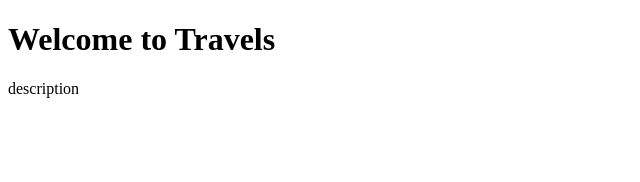
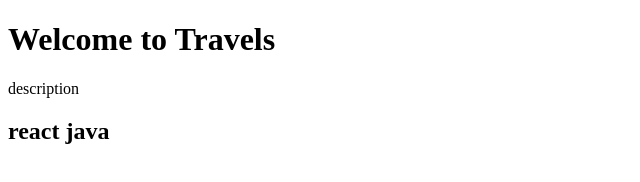
Before and after one commit to medipallibharath/travelbookings, a website: page index.html in a window 1280 px wide. Shown: the whole page, without its empty margins (0-640 px from the left). Drawn offline with Linux system fonts and the light colour scheme.

Commit message:
some changes

```diff
--- a/index.html
+++ b/index.html
@@ -8,5 +8,6 @@
   <body>
     <h1>Welcome to Travels</h1>
     <p>description</p>
+    <H2>react java</H2>
   </body>
 </html>
```
